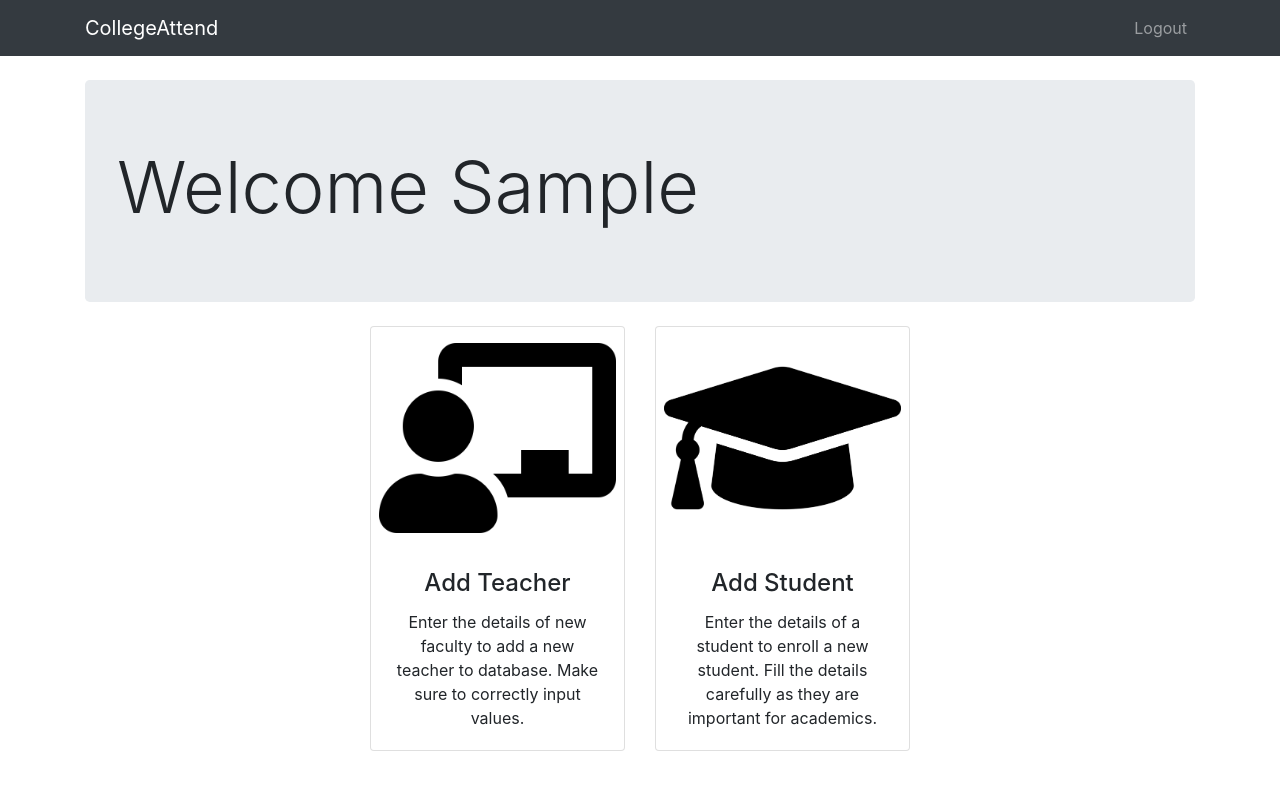
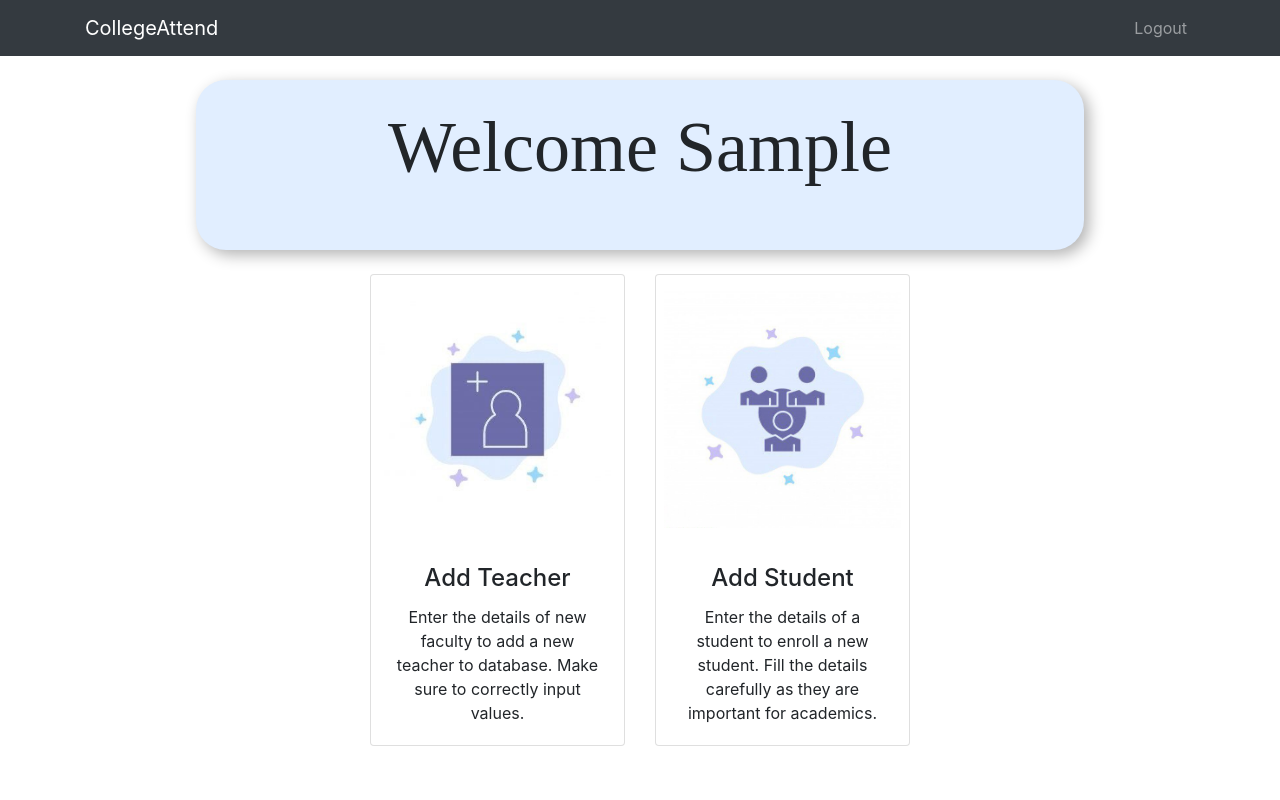
Before and after one commit to SayedAliSharrat/Graduation-Project, a Django app: page / in a window 1280 px wide. Run offline with Django 3.2, Linux system fonts and the light colour scheme; the visitor is signed in with stand-in values (Sample User, id 1); data that the repository does not hold is empty; some libraries are stand-ins or nearby versions.

Commit message:
ui changes

```diff
--- a/info/templates/info/admin_page.html
+++ b/info/templates/info/admin_page.html
@@ -43,8 +43,10 @@
     <div class="container">
 
       <!-- Jumbotron Header -->
-      <header class="jumbotron my-4">
-        <h1 class="display-3 text-capitalize">Welcome {{ request.user }}</h1>
+      <header class="my-4">
+        <div class="container text-black p-4"  style=" margin-bottom: 20px; border-radius: 30px; height: 170px; width: 80%; background-color: #e1eeff; font-family: 'Questrial'; box-shadow: 5px 5px 15px rgba(0, 0, 0, 0.3);">
+        <h1 class="display-3 text-capitalize text-center">Welcome {{ request.user }}</h1>
+      </div>
       </header>
 
       <!-- Page Features -->
@@ -53,7 +55,7 @@
         <div class="col-lg-3 col-md-6 mb-4">
           <div class="card">
                 <a class="px-2 py-3" href="{% url 'add_teacher' %}">
-                    <img class="card-img-top" src="{% static 'info/images/teacher.png' %}" alt="">
+                    <img class="card-img-top" src="{% static 'info/images/teacher2.jpg' %}" alt="">
                 </a>
                 <div class="card-body">
                     <h4 class="card-title">Add Teacher</h4>
@@ -65,7 +67,7 @@
         <div class="col-lg-3 col-md-6 mb-4">
           <div class="card">
             <a class="px-2 py-3" href="{% url 'add_student' %}">
-                <img class="card-img-top" src="{% static 'info/images/student.png' %}" alt="">
+                <img class="card-img-top" src="{% static 'info/images/student2.jpg' %}" alt="">
             </a>
             <div class="card-body">
                 <h4 class="card-title">Add Student</h4>
```
Also changed, not shown: info/templates/info/add_student.html (+7 -4 lines), info/templates/info/add_teacher.html (+6 -3 lines), info/static/info/images/student.png (deleted), info/static/info/images/student2.jpg (added), info/static/info/images/teacher.png (deleted), info/static/info/images/teacher2.jpg (added).
